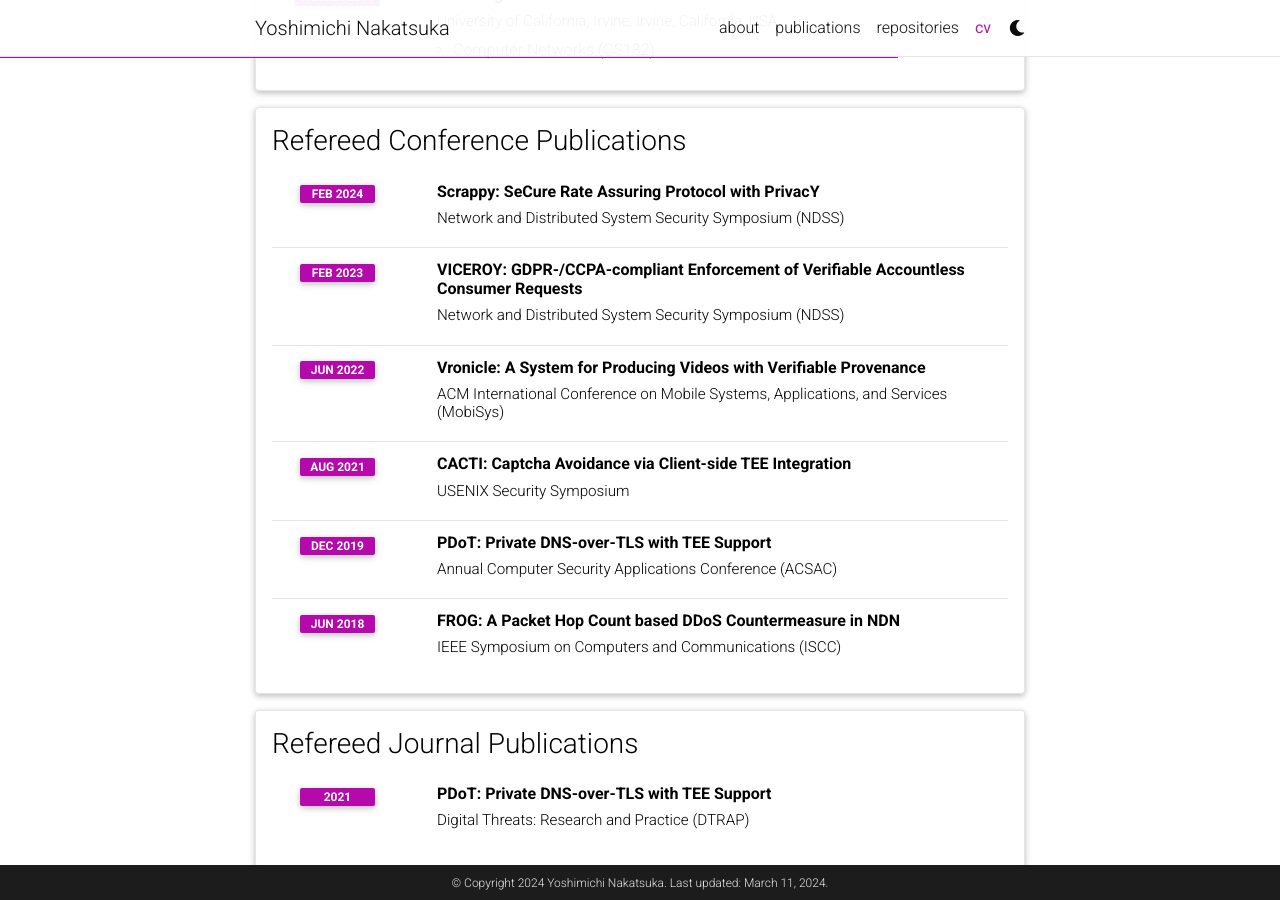
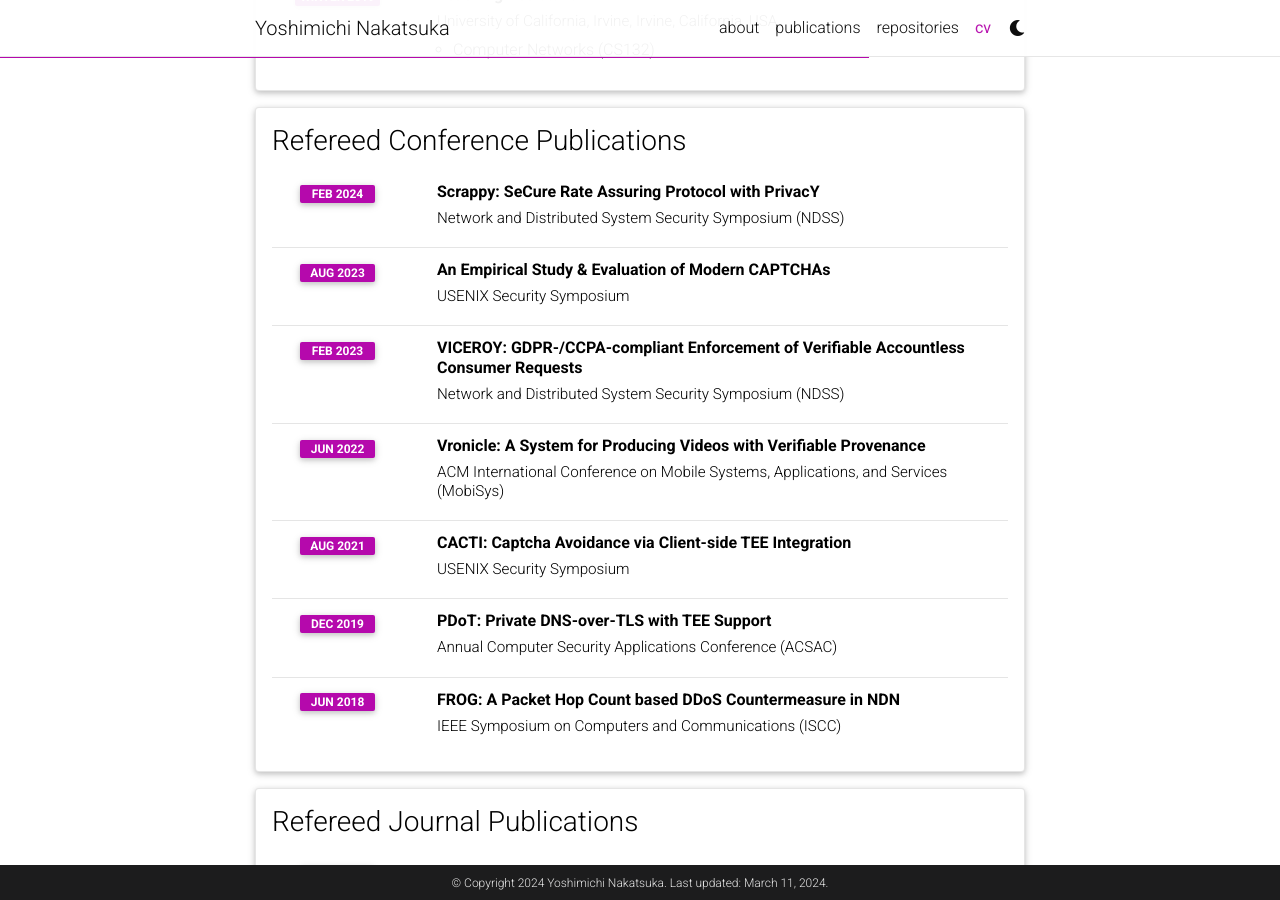
Before and after one commit to nakatsuka-y/nakatsuka-y.github.io, a Jekyll site: the page built from _pages/cv.md, in a window 1280 px wide and 900 px high, scrolled down 1645 px. Built offline with Jekyll 4.4.1, drawn with Linux system fonts in a browser that asks for light colours; comment, search, counter and statistics services are not loaded; a style sheet for code colours, icons or effects is not loaded.

Commit message:
Add CAPTCHA user study to CV

```diff
--- a/_data/cv.yml
+++ b/_data/cv.yml
@@ -67,6 +67,9 @@
     - title: "Scrappy: SeCure Rate Assuring Protocol with PrivacY"
       institution: Network and Distributed System Security Symposium (NDSS)
       year: Feb 2024
+    - title: "An Empirical Study & Evaluation of Modern CAPTCHAs"
+      institution: USENIX Security Symposium
+      year: Aug 2023
     - title: "VICEROY: GDPR-/CCPA-compliant Enforcement of Verifiable Accountless Consumer Requests"
       institution: Network and Distributed System Security Symposium (NDSS)
       year: Feb 2023
```
